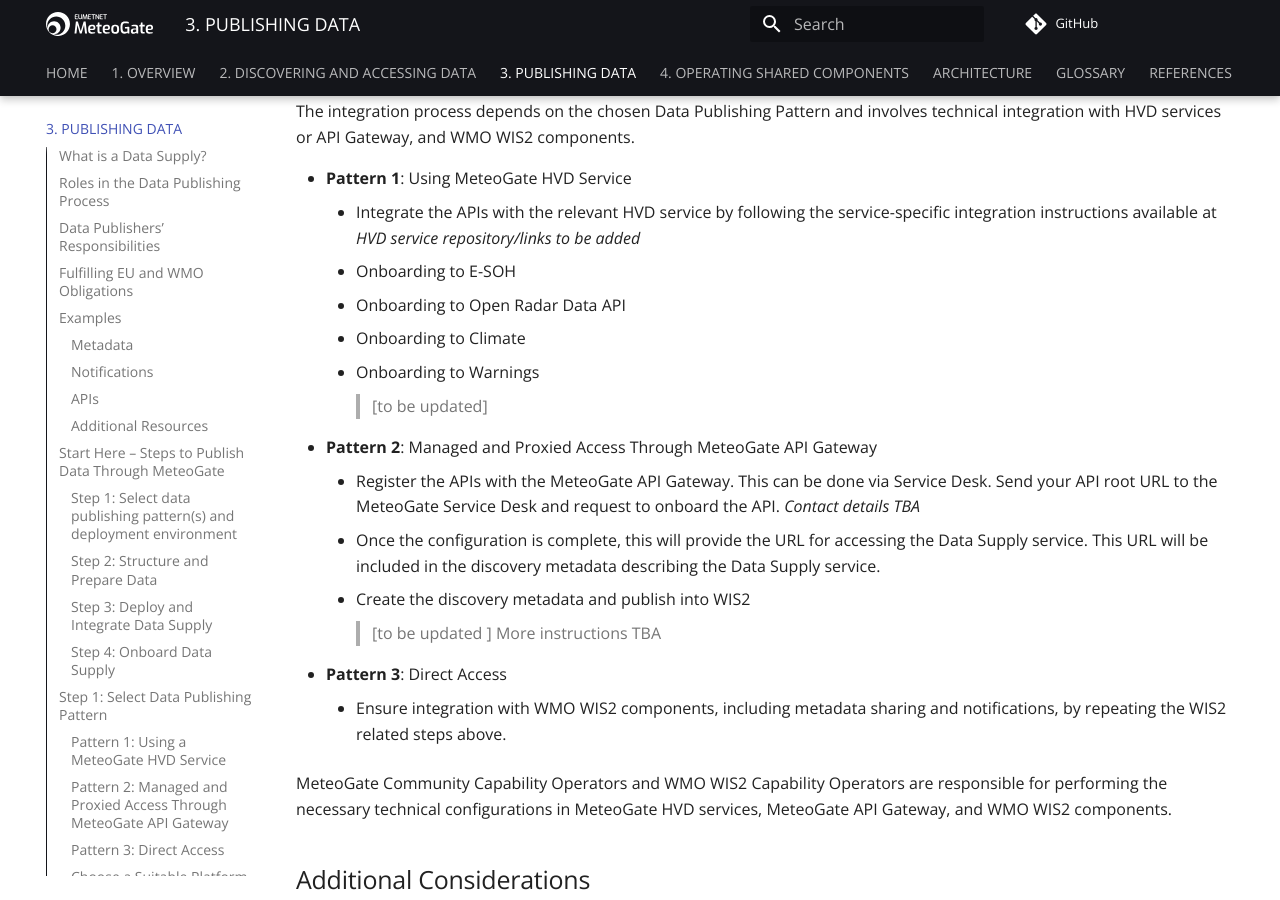
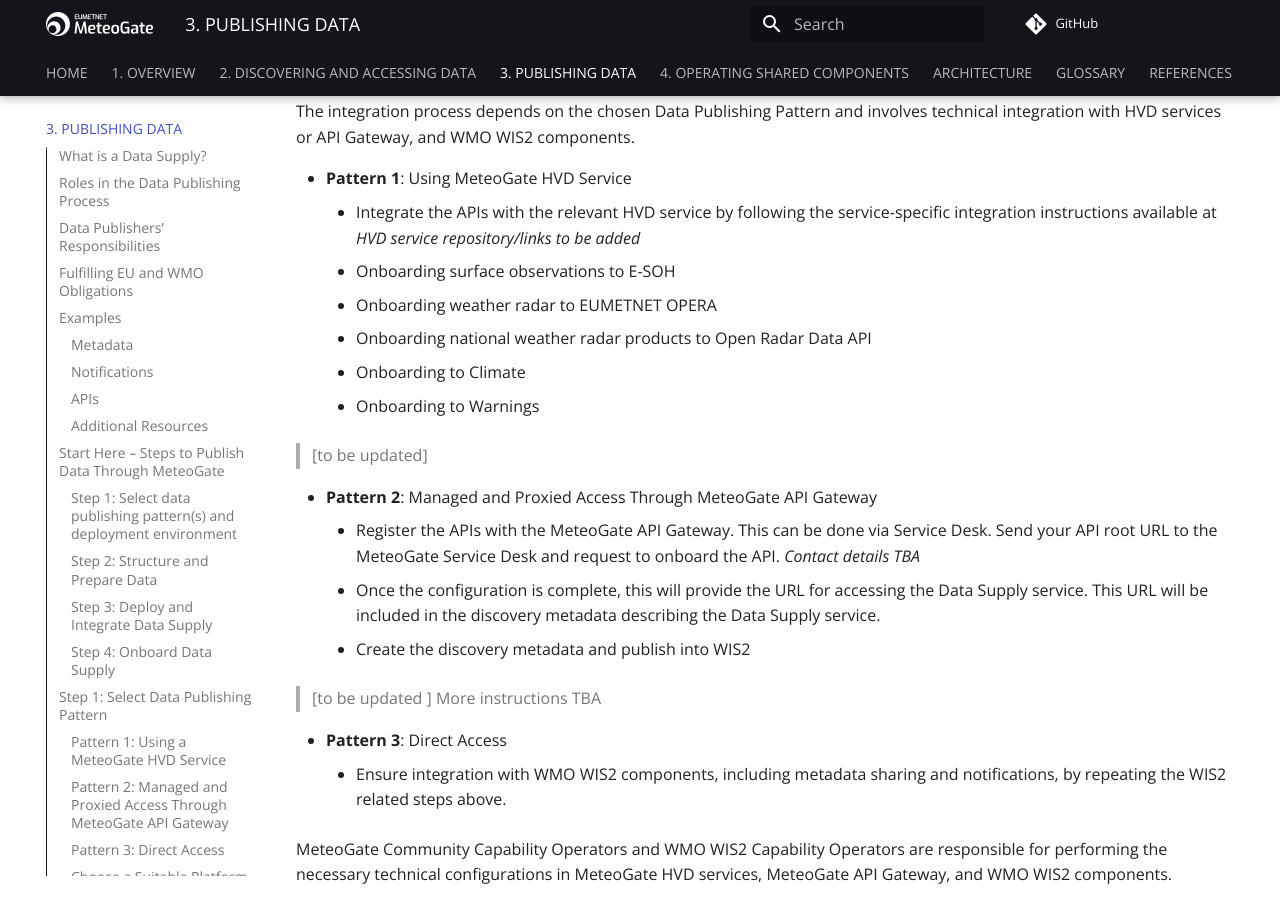
Before and after one commit to EUMETNET/meteogate-documentation, an MkDocs documentation site: the page built from docs/3-publishing-data.md, in a window 1280 px wide and 900 px high, scrolled down 17278 px. Built offline with MkDocs 1.6.1 and Material for MkDocs 9.7.7, drawn with Linux system fonts in a browser that asks for light colours; comment, search, counter and statistics services are not loaded.

Commit message:
Update 3-publishing-data.md

```diff
--- a/docs/3-publishing-data.md
+++ b/docs/3-publishing-data.md
@@ -511,16 +511,21 @@ The integration process depends on the chosen Data Publishing Pattern and involv
 
   - **Pattern 1**: Using MeteoGate HVD Service
     - Integrate the APIs with the relevant HVD service by following the service-specific integration instructions available at _HVD service repository/links to be added_
-      - Onboarding to E-SOH
-      - Onboarding to Open Radar Data API
+      - Onboarding surface observations to E-SOH
+      - Onboarding weather radar to EUMETNET OPERA
+      - Onboarding national weather radar products to Open Radar Data API
       - Onboarding to Climate
       - Onboarding to Warnings
+
   > [to be updated]
+
   - **Pattern 2**: Managed and Proxied Access Through MeteoGate API Gateway
     - Register the APIs with the MeteoGate API Gateway. This can be done via Service Desk. Send your API root URL to the MeteoGate Service Desk and request to onboard the API. _Contact details TBA_
     - Once the configuration is complete, this will provide the URL for accessing the Data Supply service. This URL will be included in the discovery metadata describing the Data Supply service.
     - Create the discovery metadata and publish into WIS2
+
   > [to be updated ] More instructions TBA
+
   - **Pattern 3**: Direct Access
     - Ensure integration with WMO WIS2 components, including metadata sharing and notifications, by repeating the WIS2 related steps above.
 
```
